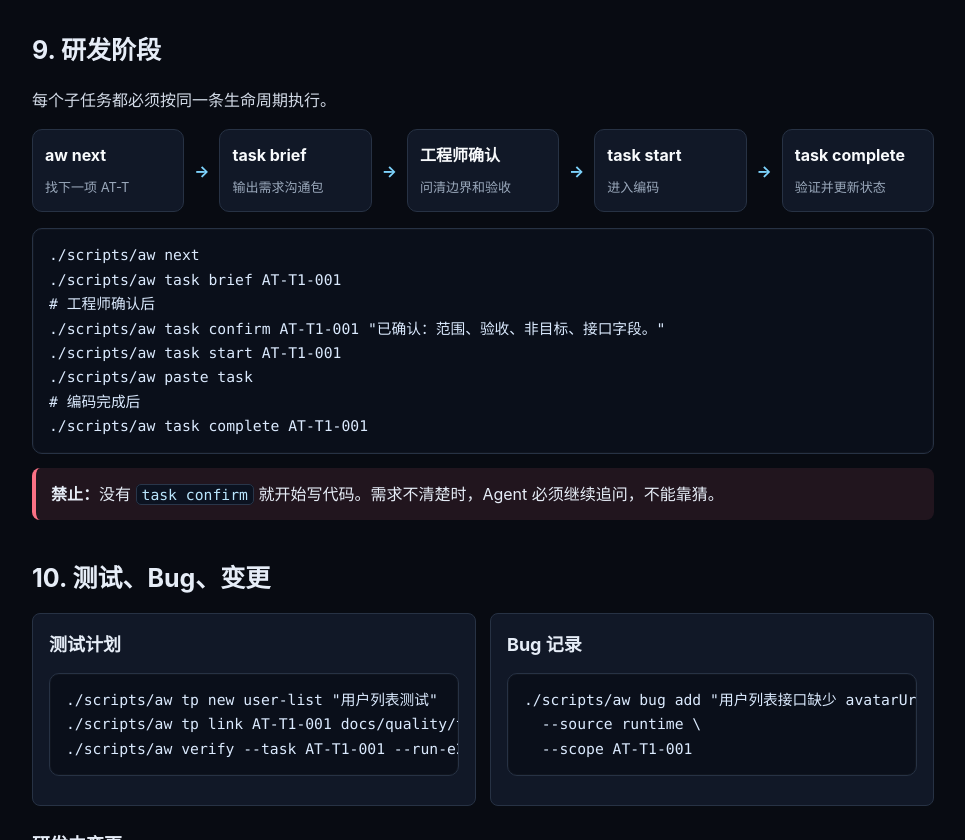
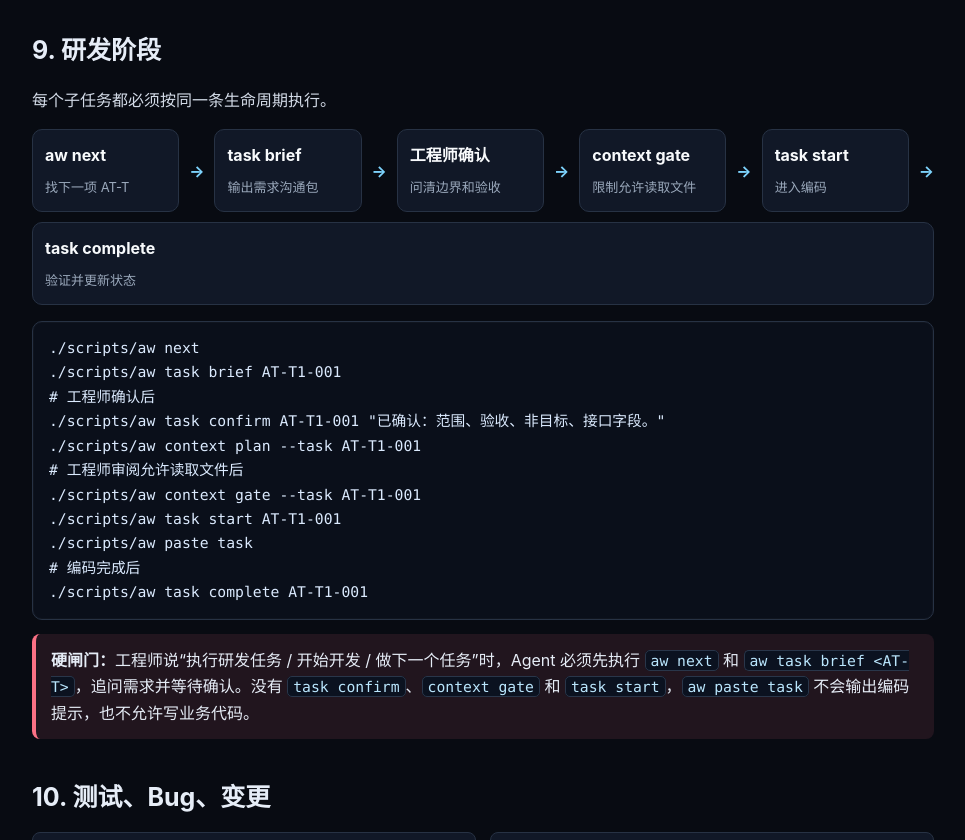
Before and after one commit to duntak1/agentworkflow, a plain HTML site: page agent-workflow/AGENTWORKFLOW_MANUAL.html in a window 1280 px wide. Shown: the part 11160-12000 px from the top of the page, without its empty margins (302-1267 px from the left). Drawn offline with Linux system fonts and the light colour scheme.

Commit message:
feat: enforce task confirmation before coding

```diff
--- a/agent-workflow/AGENTWORKFLOW_MANUAL.html
+++ b/agent-workflow/AGENTWORKFLOW_MANUAL.html
@@ -925,6 +925,7 @@ cd /path/workspace/project-backend
           <div class="step"><strong>aw next</strong><span>找下一项 AT-T</span></div><div class="arrow">→</div>
           <div class="step"><strong>task brief</strong><span>输出需求沟通包</span></div><div class="arrow">→</div>
           <div class="step"><strong>工程师确认</strong><span>问清边界和验收</span></div><div class="arrow">→</div>
+          <div class="step"><strong>context gate</strong><span>限制允许读取文件</span></div><div class="arrow">→</div>
           <div class="step"><strong>task start</strong><span>进入编码</span></div><div class="arrow">→</div>
           <div class="step"><strong>task complete</strong><span>验证并更新状态</span></div>
         </div>
@@ -932,12 +933,15 @@ cd /path/workspace/project-backend
 ./scripts/aw task brief AT-T1-001
 # 工程师确认后
 ./scripts/aw task confirm AT-T1-001 "已确认：范围、验收、非目标、接口字段。"
+./scripts/aw context plan --task AT-T1-001
+# 工程师审阅允许读取文件后
+./scripts/aw context gate --task AT-T1-001
 ./scripts/aw task start AT-T1-001
 ./scripts/aw paste task
 # 编码完成后
 ./scripts/aw task complete AT-T1-001</code></pre>
         <div class="danger callout">
-          <strong>禁止：</strong>没有 <code>task confirm</code> 就开始写代码。需求不清楚时，Agent 必须继续追问，不能靠猜。
+          <strong>硬闸门：</strong>工程师说“执行研发任务 / 开始开发 / 做下一个任务”时，Agent 必须先执行 <code>aw next</code> 和 <code>aw task brief &lt;AT-T&gt;</code>，追问需求并等待确认。没有 <code>task confirm</code>、<code>context gate</code> 和 <code>task start</code>，<code>aw paste task</code> 不会输出编码提示，也不允许写业务代码。
         </div>
       </section>
 
@@ -1449,6 +1453,7 @@ Plan 未确认前不要写业务代码。</code></pre>
 2. aw next
 3. aw task brief &lt;AT-T&gt;
 4. 向我确认页面结构、字段、交互、权限、接口 mock/真实接口、验收标准
+5. 我确认后执行 aw task confirm、aw context plan、aw context gate、aw task start
 确认前不要写代码。
 完成后：
 1. aw task complete &lt;AT-T&gt;
@@ -1476,6 +1481,7 @@ Plan 未确认前不要写业务代码。</code></pre>
 2. aw next
 3. aw task brief &lt;AT-T&gt;
 4. 向我确认接口路径、入参、出参、权限、错误码、事务、数据表、验收标准
+5. 我确认后执行 aw task confirm、aw context plan、aw context gate、aw task start
 确认前不要写代码。
 完成后：
 1. aw task complete &lt;AT-T&gt;
@@ -1540,6 +1546,7 @@ Plan 未确认前不要写业务代码。</code></pre>
 4. 执行 aw sync inbox --from backend
 5. 执行 aw sync board
 6. aw task brief 当前 AT-T，并向我确认需求
+7. 我确认后执行 aw task confirm、aw context plan、aw context gate、aw task start
 
 完成任务后：
 1. aw task complete 当前 AT-T
@@ -1561,6 +1568,7 @@ Plan 未确认前不要写业务代码。</code></pre>
 4. 执行 aw sync inbox --from frontend
 5. 执行 aw sync board
 6. aw task brief 当前 AT-T，并向我确认接口、权限、字段、错误码
+7. 我确认后执行 aw task confirm、aw context plan、aw context gate、aw task start
 
 完成任务后：
 1. aw task complete 当前 AT-T
```
Also changed, not shown: 17 other files.
